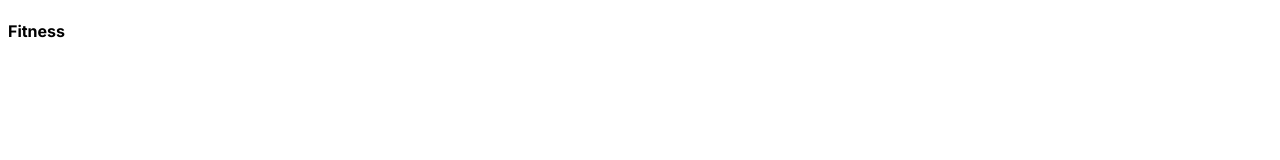
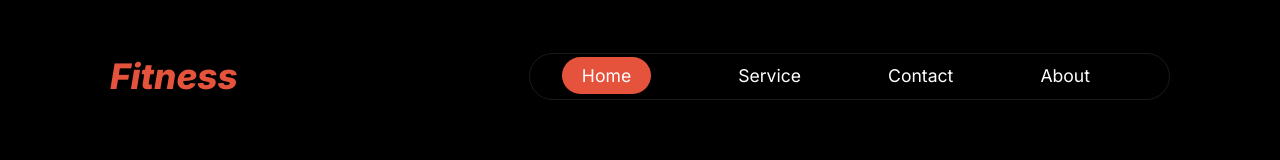
Before and after one commit to Syk-Fahim/second-assignment, a plain HTML site: page index.html in a window 1280 px wide. Drawn offline with Linux system fonts and the light colour scheme.

Commit message:
created nav section and styled it

```diff
--- a/index.html
+++ b/index.html
@@ -8,8 +8,14 @@
 </head>
 <body class="inter-font">
     <header>
-        <nav>
-            <h4 class="brand">Fitness</h4>
+        <nav class="navbar display-flex">
+                <h4 class="brand">Fitness</h4>
+                <ul class="navlinks display-flex text-white">
+                    <li class="navitems"><a href=""></a><span id="nav-btn">Home</span></li>
+                    <li class="navitems"><a href=""></a>Service</li>
+                    <li class="navitems"><a href=""></a>Contact</li>
+                    <li class="navitems"><a href=""></a>About</li>
+                </ul>
         </nav>
     </header>
     <main>
--- a/styles/colors.css
+++ b/styles/colors.css
@@ -7,9 +7,58 @@
   font-style: normal;
 }
 /* shared styles */
-
+    body{
+        background-color: black;
+        color: white;
+    }
+    .display-flex{
+        display: flex;
+    }
+    .text-white{
+        rgba(255, 255, 255, 1)
+    }
+    .text-light-white{
+        rgba(255, 255, 255, 0.5)
+    }
 /* header styles */
 /* Navbar styles */
+    .brand{
+        font-weight: 800;
+        font-style: italic;
+        font-size: 2.2rem;
+        line-height: 2.7rem;
+        color: rgba(230, 83, 60, 1);
+    }
+    .navbar{
+        justify-content: space-between;
+        align-items: center;
+    }
+    .navitems{
+        list-style: none;
+        margin-right: 47px;
+        font-weight: 400;
+        font-size: 1.1rem;
+        line-height: 1.3rem;
+        padding: 0px 20px;
+        gap: 0.7rem;
+    }
+    .navlinks{
+        text-decoration: none;
+        border: 1px solid rgba(255, 255, 255, 0.1);
+        border-radius: 2.5rem;
+        padding: 12px;
+    }
+    #nav-btn{
+        background-color: rgba(230, 83, 60, 1);
+        border-radius: 3rem;
+        padding: 8px 20px;
+        gap: 0.7rem;
+    }
+    .navbar{
+        max-width: 1060px;
+        margin: 0 auto;
+        /* margin: 57px 190px 0px; */
+    }
 /* Banner styles */
 
 /* main styles */
```
